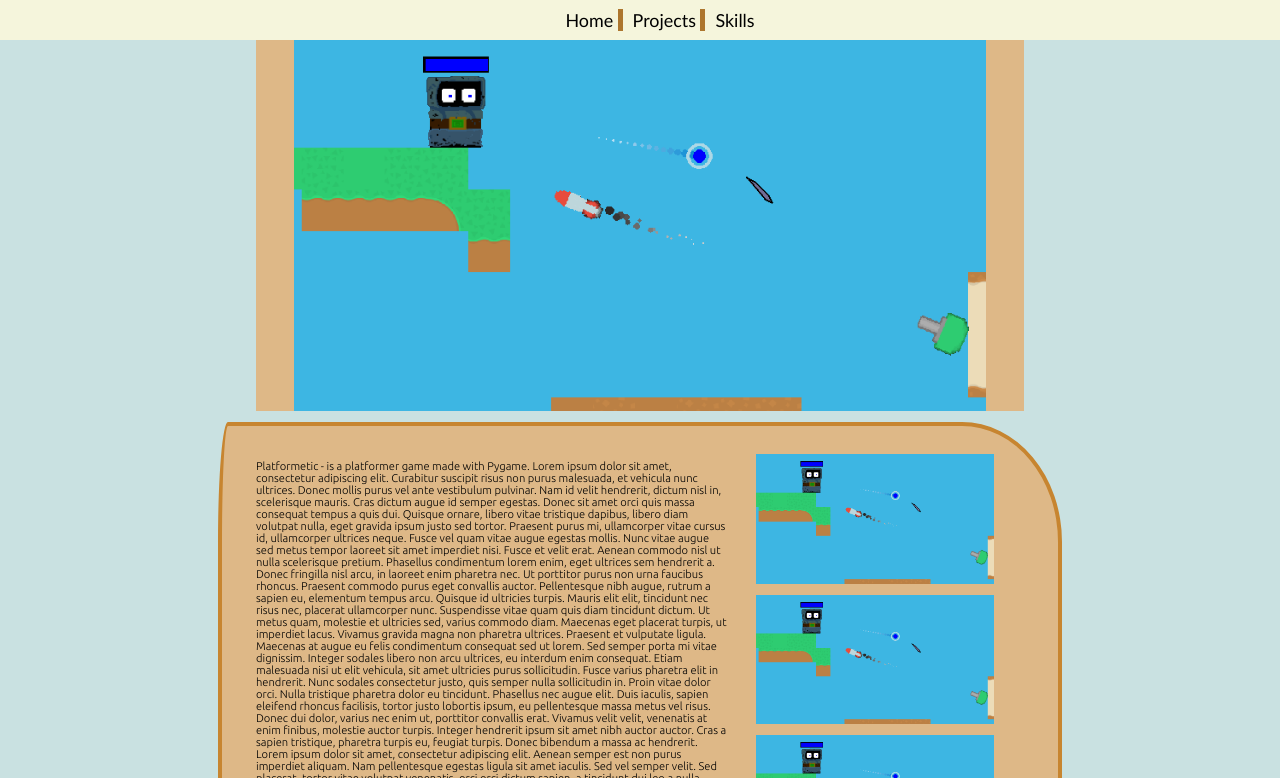
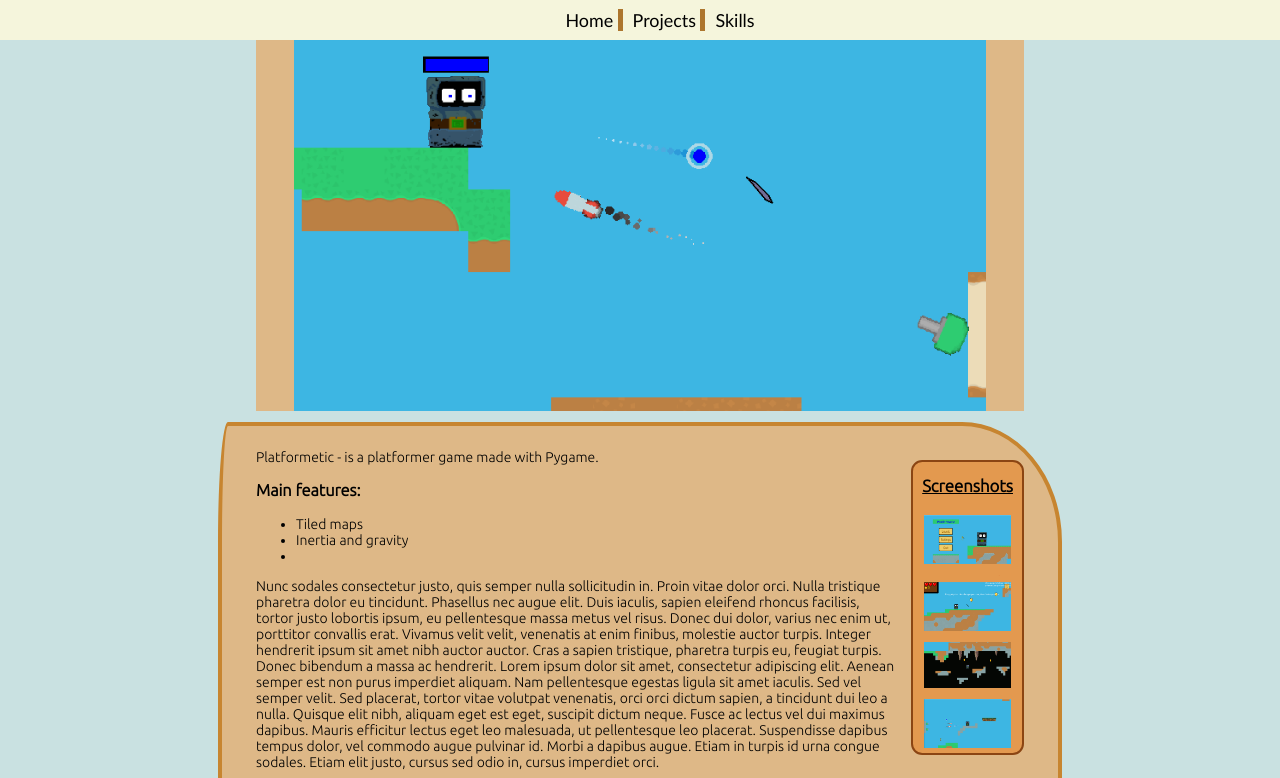
Before and after one commit to TecHeReTiC3141/Personal_website, a Flask app: page /projects/Platformetic in a window 1280 px wide. Shown: the top 778 px of the page. Run offline with Flask 2, Linux system fonts and the light colour scheme; data comes from the database, SQL or seed files in the repository; both versions use the stored data as it was after the commit.

Commit message:
Appearance of project_page.html has been improved.

```diff
--- a/descriptions/dungetic.html
+++ b/descriptions/dungetic.html
@@ -1,4 +1,4 @@
-    <p>Dungetic - is a rogue-like game made with Pygame.
+    <article>Dungetic - is a rogue-like game made with Pygame.
 Lorem ipsum dolor sit amet, consectetur adipiscing elit.
 Curabitur suscipit risus non purus malesuada, et vehicula nunc ultrices. Donec mollis purus vel ante vestibulum pulvinar. Nam id velit hendrerit, dictum nisl in, scelerisque mauris. Cras dictum augue id semper egestas. Donec sit amet orci quis massa consequat tempus a quis dui. Quisque ornare, libero vitae tristique dapibus, libero diam volutpat nulla, eget gravida ipsum justo sed tortor. Praesent purus mi, ullamcorper vitae cursus id, ullamcorper ultrices neque.
 
@@ -10,4 +10,4 @@
 Fusce varius pharetra elit in hendrerit. Nunc sodales consectetur justo, quis semper nulla sollicitudin in. Proin vitae dolor orci. Nulla tristique pharetra dolor eu tincidunt. Phasellus nec augue elit. Duis iaculis, sapien eleifend rhoncus facilisis, tortor justo lobortis ipsum, eu pellentesque massa metus vel risus. Donec dui dolor, varius nec enim ut, porttitor convallis erat.
 
 Vivamus velit velit, venenatis at enim finibus, molestie auctor turpis. Integer hendrerit ipsum sit amet nibh auctor auctor. Cras a sapien tristique, pharetra turpis eu, feugiat turpis. Donec bibendum a massa ac hendrerit. Lorem ipsum dolor sit amet, consectetur adipiscing elit. Aenean semper est non purus imperdiet aliquam. Nam pellentesque egestas ligula sit amet iaculis. Sed vel semper velit. Sed placerat, tortor vitae volutpat venenatis, orci orci dictum sapien, a tincidunt dui leo a nulla. Quisque elit nibh, aliquam eget est eget, suscipit dictum neque. Fusce ac lectus vel dui maximus dapibus. Mauris efficitur lectus eget leo malesuada, ut pellentesque leo placerat. Suspendisse dapibus tempus dolor, vel commodo augue pulvinar id. Morbi a dapibus augue. Etiam in turpis id urna congue sodales. Etiam elit justo, cursus sed odio in, cursus imperdiet orci.
-    </p>
+    </article>
--- a/descriptions/platformetic.html
+++ b/descriptions/platformetic.html
@@ -1,13 +1,12 @@
-    <p>Platformetic - is a platformer game made with Pygame.
-Lorem ipsum dolor sit amet, consectetur adipiscing elit.
-Curabitur suscipit risus non purus malesuada, et vehicula nunc ultrices. Donec mollis purus vel ante vestibulum pulvinar. Nam id velit hendrerit, dictum nisl in, scelerisque mauris. Cras dictum augue id semper egestas. Donec sit amet orci quis massa consequat tempus a quis dui. Quisque ornare, libero vitae tristique dapibus, libero diam volutpat nulla, eget gravida ipsum justo sed tortor. Praesent purus mi, ullamcorper vitae cursus id, ullamcorper ultrices neque.
+<article>
+    Platformetic - is a platformer game made with Pygame.
+    <h3>Main features:</h3>
+    <ul>
+        <li>Tiled maps</li>
+        <li>Inertia and gravity</li>
+        <li></li>
+    </ul>
+    Nunc sodales consectetur justo, quis semper nulla sollicitudin in. Proin vitae dolor orci. Nulla tristique pharetra dolor eu tincidunt. Phasellus nec augue elit. Duis iaculis, sapien eleifend rhoncus facilisis, tortor justo lobortis ipsum, eu pellentesque massa metus vel risus. Donec dui dolor, varius nec enim ut, porttitor convallis erat.
 
-Fusce vel quam vitae augue egestas mollis. Nunc vitae augue sed metus tempor laoreet sit amet imperdiet nisi. Fusce et velit erat. Aenean commodo nisl ut nulla scelerisque pretium. Phasellus condimentum lorem enim, eget ultrices sem hendrerit a. Donec fringilla nisl arcu, in laoreet enim pharetra nec. Ut porttitor purus non urna faucibus rhoncus.
-
-Praesent commodo purus eget convallis auctor.
-        Pellentesque nibh augue, rutrum a sapien eu, elementum tempus arcu. Quisque id ultricies turpis. Mauris elit elit, tincidunt nec risus nec, placerat ullamcorper nunc. Suspendisse vitae quam quis diam tincidunt dictum. Ut metus quam, molestie et ultricies sed, varius commodo diam. Maecenas eget placerat turpis, ut imperdiet lacus. Vivamus gravida magna non pharetra ultrices. Praesent et vulputate ligula. Maecenas at augue eu felis condimentum consequat sed ut lorem. Sed semper porta mi vitae dignissim. Integer sodales libero non arcu ultrices, eu interdum enim consequat. Etiam malesuada nisi ut elit vehicula, sit amet ultricies purus sollicitudin.
-
-Fusce varius pharetra elit in hendrerit. Nunc sodales consectetur justo, quis semper nulla sollicitudin in. Proin vitae dolor orci. Nulla tristique pharetra dolor eu tincidunt. Phasellus nec augue elit. Duis iaculis, sapien eleifend rhoncus facilisis, tortor justo lobortis ipsum, eu pellentesque massa metus vel risus. Donec dui dolor, varius nec enim ut, porttitor convallis erat.
-
-Vivamus velit velit, venenatis at enim finibus, molestie auctor turpis. Integer hendrerit ipsum sit amet nibh auctor auctor. Cras a sapien tristique, pharetra turpis eu, feugiat turpis. Donec bibendum a massa ac hendrerit. Lorem ipsum dolor sit amet, consectetur adipiscing elit. Aenean semper est non purus imperdiet aliquam. Nam pellentesque egestas ligula sit amet iaculis. Sed vel semper velit. Sed placerat, tortor vitae volutpat venenatis, orci orci dictum sapien, a tincidunt dui leo a nulla. Quisque elit nibh, aliquam eget est eget, suscipit dictum neque. Fusce ac lectus vel dui maximus dapibus. Mauris efficitur lectus eget leo malesuada, ut pellentesque leo placerat. Suspendisse dapibus tempus dolor, vel commodo augue pulvinar id. Morbi a dapibus augue. Etiam in turpis id urna congue sodales. Etiam elit justo, cursus sed odio in, cursus imperdiet orci.
-    </p>
+    Vivamus velit velit, venenatis at enim finibus, molestie auctor turpis. Integer hendrerit ipsum sit amet nibh auctor auctor. Cras a sapien tristique, pharetra turpis eu, feugiat turpis. Donec bibendum a massa ac hendrerit. Lorem ipsum dolor sit amet, consectetur adipiscing elit. Aenean semper est non purus imperdiet aliquam. Nam pellentesque egestas ligula sit amet iaculis. Sed vel semper velit. Sed placerat, tortor vitae volutpat venenatis, orci orci dictum sapien, a tincidunt dui leo a nulla. Quisque elit nibh, aliquam eget est eget, suscipit dictum neque. Fusce ac lectus vel dui maximus dapibus. Mauris efficitur lectus eget leo malesuada, ut pellentesque leo placerat. Suspendisse dapibus tempus dolor, vel commodo augue pulvinar id. Morbi a dapibus augue. Etiam in turpis id urna congue sodales. Etiam elit justo, cursus sed odio in, cursus imperdiet orci.
+</article>
--- a/main.py
+++ b/main.py
@@ -63,6 +63,9 @@
             'img': f'/images/{file.stem}.png',
             'name': file.stem,
         }
+    project_descr[file.stem]['images'] = [f'/images/{file.stem}/{i.name}'
+                                          for i in Path(f'static/images/{file.stem}').glob('*.png')]
+    print(project_descr[file.stem]['images'])
 
 
 def get_db() -> sqlite3.Connection:
--- a/scripts/Forms.py
+++ b/scripts/Forms.py
@@ -7,5 +7,5 @@
     label = 'Please, add your comment'
     name = StringField(label='UserName')
     mark = SelectField(label='Your mark for game', choices=range(1, 6))
-    text = TextAreaField(label='Your comment', validators=[DataRequired()],)
+    text = TextAreaField(label='Your comment', validators=[DataRequired()])
     submit = SubmitField('Send')
--- a/static/css/project_styles.css
+++ b/static/css/project_styles.css
@@ -4,6 +4,11 @@
     justify-content: space-between;
     align-items: center;
     width: 60%;
+    background-color: #e3994f;
+    border-radius: 1em;
+    border: 2px saddlebrown solid;
+    margin-left: 1em;
+    margin-top: 1em
 }
 
 div.images > img {
@@ -23,6 +28,16 @@
 
 div.content > div.description {
     width: 95%;
+
+}
+
+div.description .video {
+    margin: 1em 0;
+    border-radius: 0.5em;
+}
+
+div.description > div.project-descr {
+    font-size: 1.25em;
 }
 
 div.content {
@@ -43,6 +58,13 @@
     padding: 0 1em;
 }
 
+div.comments {
+    background-color: #b4915d;
+    padding: 1em;
+    border-radius: 1em;
+
+}
+
 div.comments form {
     width: 70%;
     padding-left: 1em;
@@ -52,6 +74,7 @@
     font-size: 80%;
 }
 
+
 div.comment {
     background-color: whitesmoke;
     border: 2px saddlebrown solid;
@@ -59,18 +82,30 @@
     padding: 0.5em;
     padding-top: 0;
     margin-top: 2em;
+    box-shadow: 5px 5px 10px black;
+
 }
 
-div.comment > .user_name {
-    background-color: black;
-    color: whitesmoke;
+div.comment > div.header {
+    display: flex;
+    align-items: flex-start;
+    border-bottom: 2px darkgray solid;
+    margin-bottom: 1em;
+    margin-top: .25em;
+}
+
+div.comment .user_name {
+
+    color: cadetblue;
     margin: 0.05em 0.1em;
     margin-bottom: 0.5em;
-    padding-left: 1em;
+    padding-left: .25em;
 }
+
 
 div.comment > article {
 }
+
 
 div.comment .date {
     font-size: 80%;
--- a/templates/project_page.html
+++ b/templates/project_page.html
@@ -1,13 +1,19 @@
 {% extends 'main_page.html' %}
 
-{% block style %}
-    <style>
-        {#body {#}
-        {#    background-image: url(../static/{{ project.img }});#}
-        {#}#}
+{% macro display_comment(comm) %}
+    <div class="comment">
+        <div class="header">
+            <img src="{{ url_for('static', filename='images/default_avatar.png') }}"
+                 alt="avatar" height="30">
+            <h4 class="user_name">
+                {{ comm.user_name }}, <span class="date">{{ comm.date }}</span>
+            </h4>
 
-    </style>
-{% endblock %}
+        </div>
+
+        <article>{{ comm.text | safe }}</article>
+    </div>
+{% endmacro %}
 
 {% block css %}
     <link rel="stylesheet" href="{{ url_for('static', filename='css/main_styles.css') }}">
@@ -24,7 +30,14 @@
 
 {% block content %}
     <div class="description">
-        {{ project.description | safe}}
+        <div class="project-descr">
+            {{ project.description | safe}}
+        </div>
+
+        <iframe width="640" height="480" class="video"
+        src="https://www.youtube.com/embed/WsI7-OZvAjI">
+        </iframe>
+
         <div class="comments">
             <h2>Comments</h2>
             <form action='' method="post" class="login-form">
@@ -32,22 +45,16 @@
             </form>
             <hr>
             {% for comm in comments %}
-                <div class="comment">
-                    <h4 class="user_name">
-                        {{ comm.user_name }}, <span class="date">{{ comm.date }}</span>
-                    </h4>
-                    <article>{{ comm.text }}</article>
-                </div>
+                {{ display_comment(comm) }}
             {% endfor %}
         </div>
 
     </div>
     <div class="images">
-        <img src="{{ url_for('static', filename=project.img) }}" alt="{{ project.name }}" class="big">
-        <img src="{{ url_for('static', filename=project.img) }}" alt="{{ project.name }}" class="big">
-        <img src="{{ url_for('static', filename=project.img) }}" alt="{{ project.name }}" class="big">
-        <img src="{{ url_for('static', filename=project.img) }}" alt="{{ project.name }}" class="big">
-        <img src="{{ url_for('static', filename=project.img) }}" alt="{{ project.name }}" class="big">
+        <h2><u>Screenshots</u></h2>
+        {% for img in project.images %}
+            <img src="{{ url_for('static', filename=img) }}" alt="{{ project.name }}" class="big">
+        {% endfor %}
     </div>
 
 {% endblock %}
```
Also changed, not shown: database.db, static/images/default_avatar.png (added), static/images/platformetic/platfometic2.png (added), static/images/platformetic/platfometic3.png (added), static/images/platformetic/platfometic4.png (added), static/images/platformetic/platfometic5.png (added).
